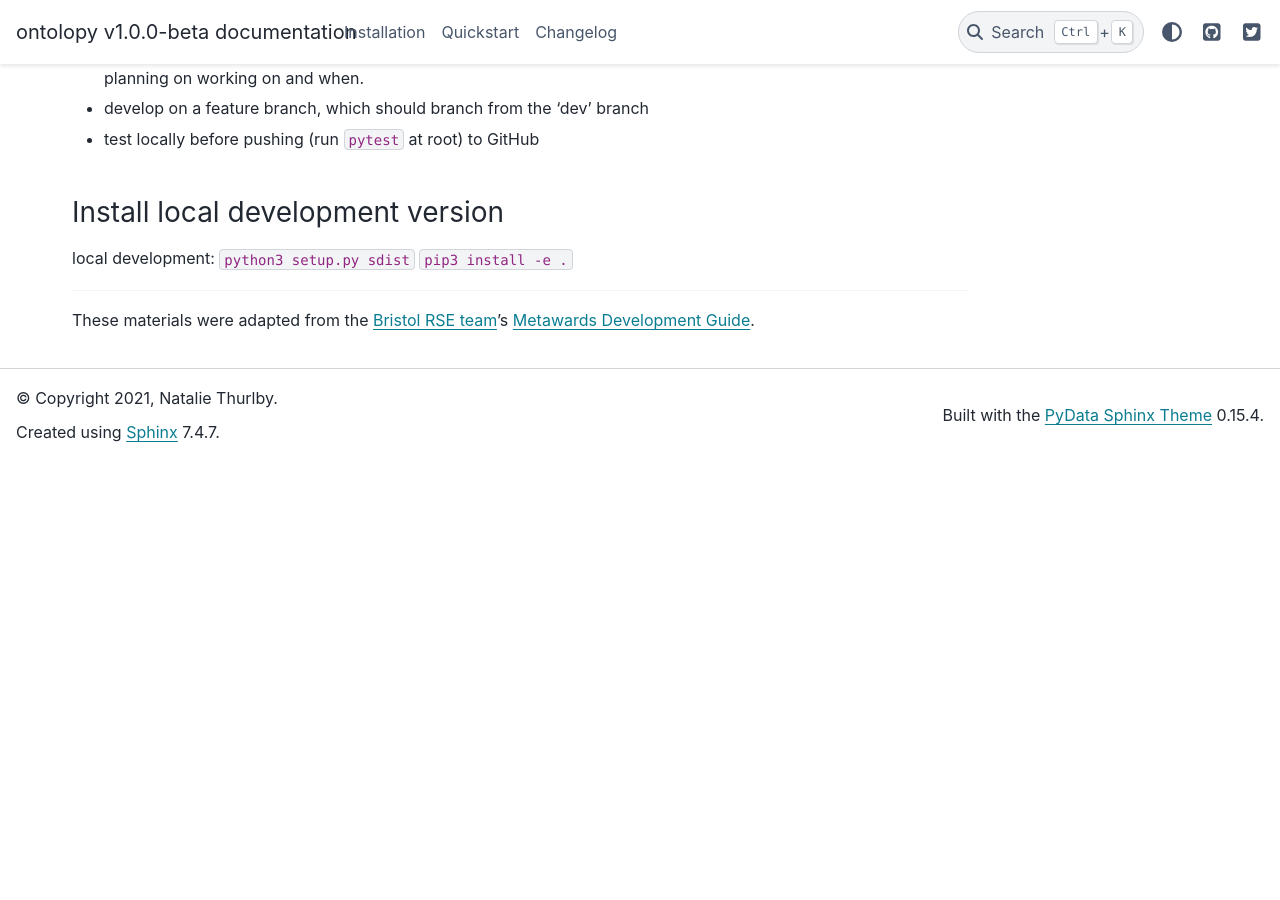
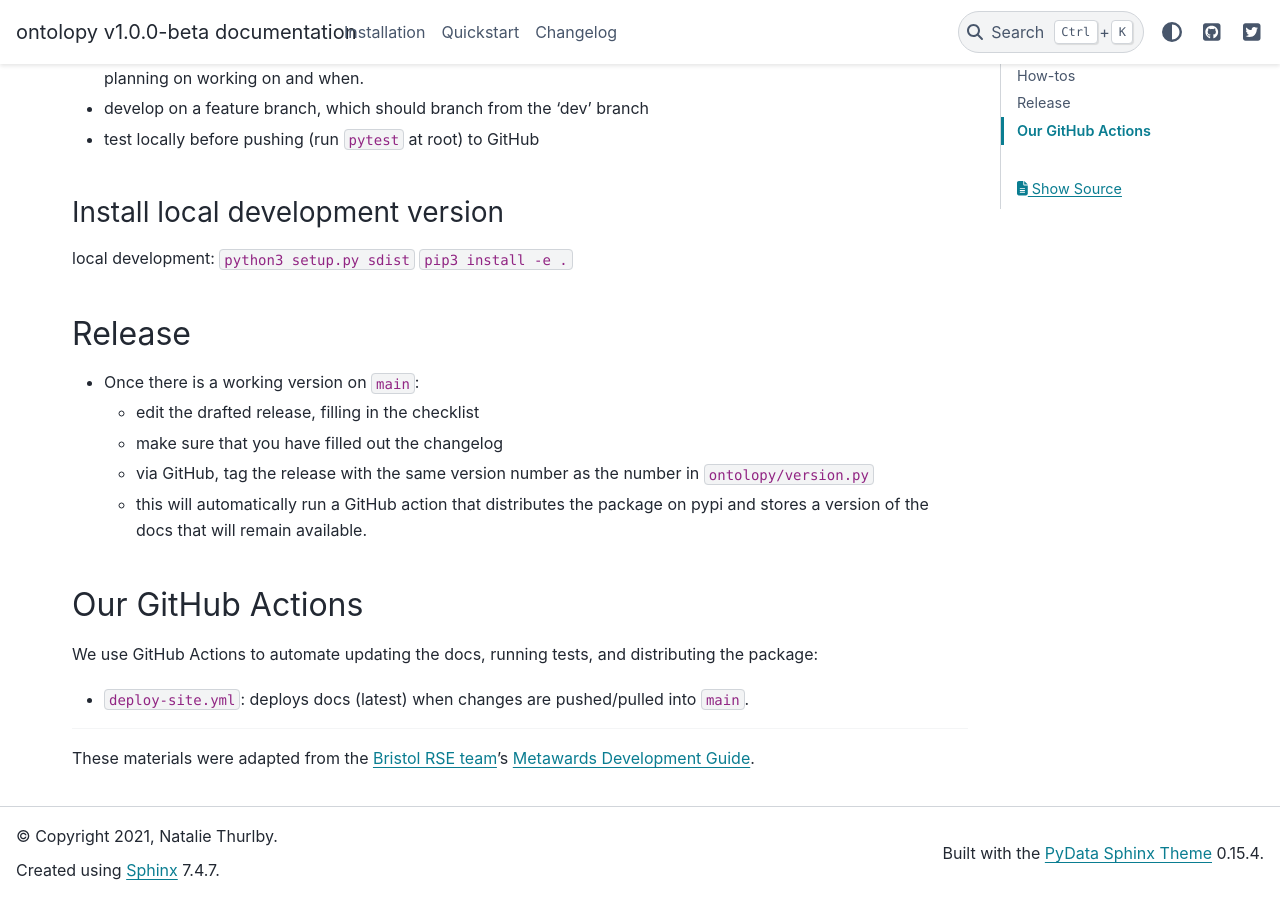
Before and after one commit to NatalieZelenka/ontolopy, a Sphinx documentation site: the page built from docs/contents/contributing.md, in a window 1280 px wide and 900 px high, scrolled down 680 px. Built offline with Sphinx 7.4.7 and the PyData theme 0.15.4, drawn with Linux system fonts in a browser that asks for light colours; before the commit the page ends 1141 px from its top, so only the background shows below that; some of the changed text lies outside the part shown.

Commit message:
minor edits

```diff
--- a/docs/contents/contributing.md
+++ b/docs/contents/contributing.md
@@ -24,5 +24,17 @@ local development:
 `python3 setup.py sdist`
 `pip3 install -e .`
 
+## Release
+- Once there is a working version on `main`:
+  - edit the drafted release, filling in the checklist
+  - make sure that you have filled out the changelog
+  - via GitHub, tag the release with the same version number as the number in `ontolopy/version.py`
+  - this will automatically run a GitHub action that distributes the package on pypi and stores a version of the docs that will remain available.
+
+## Our GitHub Actions
+[//]: # (TODO: fill in other GH actions)
+We use GitHub Actions to automate updating the docs, running tests, and distributing the package:
+- `deploy-site.yml`: deploys docs (latest) when changes are pushed/pulled into `main`.
+
 ---
 These materials were adapted from the [Bristol RSE team](https://www.bristol.ac.uk/acrc/research-software-engineering/)'s [Metawards Development Guide](https://metawards.org/versions/1.5.1/development.html).
--- a/requirements-dev.txt
+++ b/requirements-dev.txt
@@ -3,3 +3,4 @@ sphinx
 pytest
 pydata-sphinx-theme
 twine
+git
```
